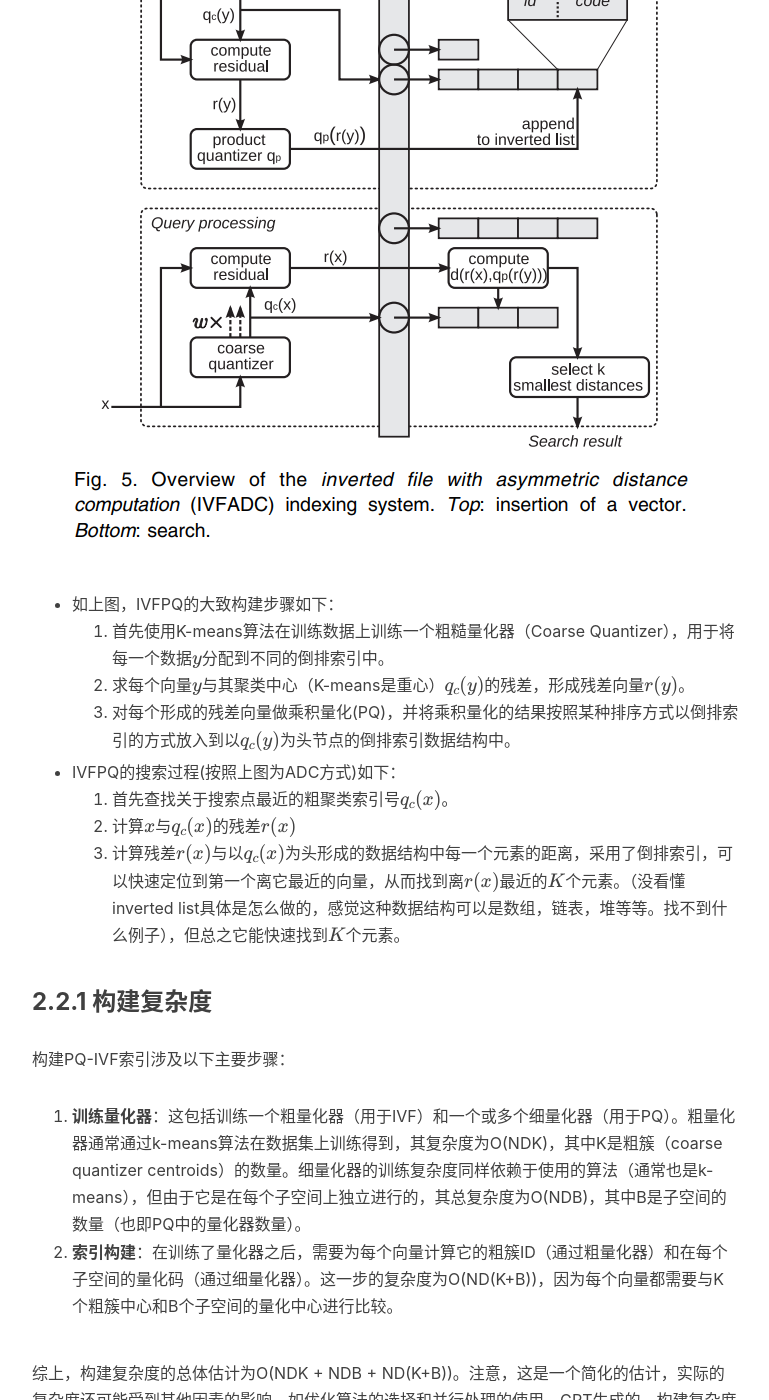
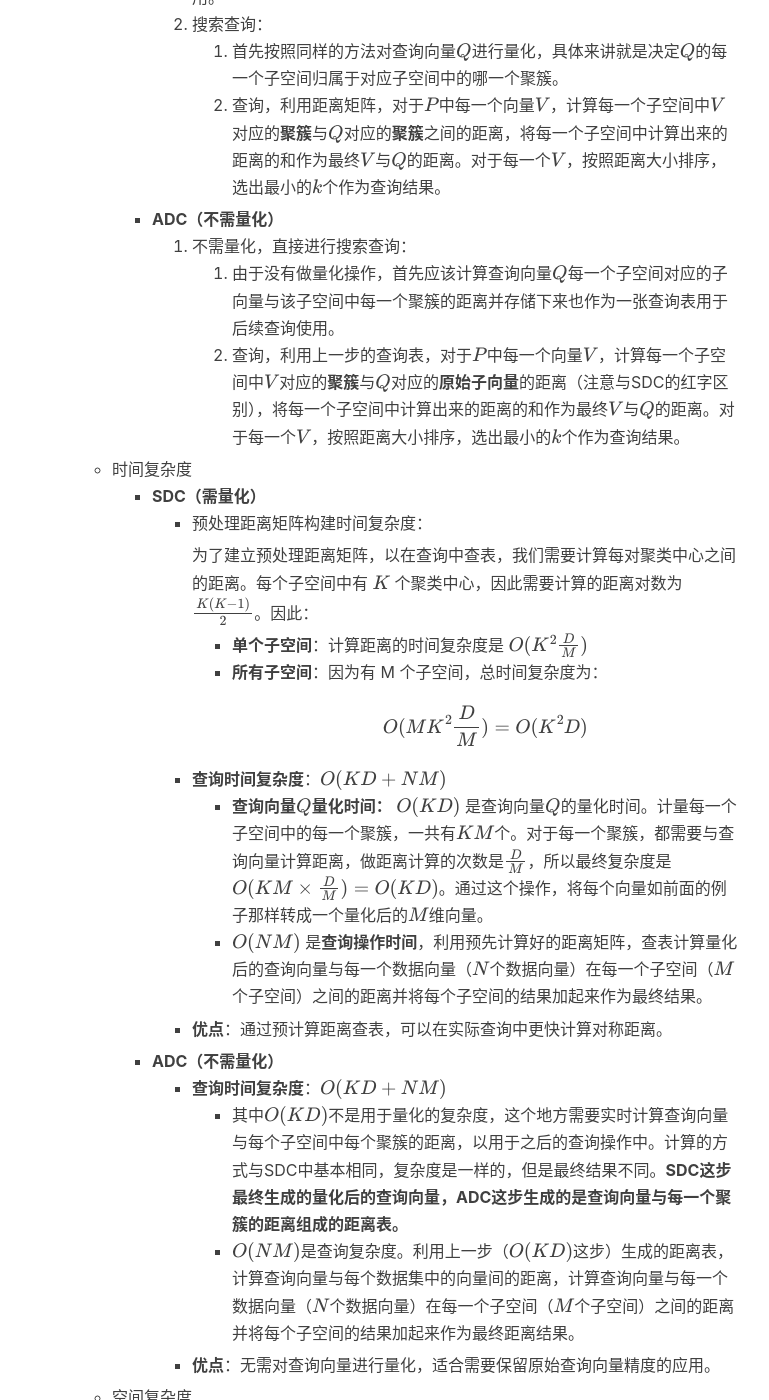
Before and after one commit to xwt1/xwt1.github.io, a Jekyll site: the page built from _posts/2024-01-29-PQ(Product Quantization).md, in a window 1280 px wide and 1400 px high, scrolled down 4892 px. Shown: the whole window, without its empty margins (233-1002 px from the left). Built offline with Jekyll 4.4.1, drawn with Linux system fonts in a browser that asks for light colours; nearby versions of some CDN libraries; our own code applies the rules of GitHub Pages for plain Markdown files; formulas are drawn with MathJax 3; comment, search, counter and statistics services are not loaded; some of the changed text lies outside the part shown.

Commit message:
modify: PQ

```diff
--- a/_posts/2024-01-29-PQ(Product Quantization).md
+++ b/_posts/2024-01-29-PQ(Product Quantization).md
@@ -10,7 +10,7 @@
 
 加一部分名词解释：
 
-- codebooks : 指的是子空间的数量，每个codebook都代表一个子空间中聚类中心点的集合
+- codebook : 原始向量空间被划分为多个低维子空间。这是通过将向量的维度分成几部分，每部分作为一个独立的子空间，每个子空间都有一个对应的 codebook。codebook 是一种查找表，存储了该子空间内的向量的聚类中心（即质心）。
 - codewords：指的是某个codebook中的某个聚类中心点。
 - 比如我下面举的例子中，一共有两个codebooks（4维分成了两个向量子空间，相当于两个codebooks），每个codebooks都是有两个元素0和1，每个元素代表一个聚类中心codeword。
 
@@ -29,7 +29,7 @@
     | 向量7 | 6 | 2 | 1 | 0 |
     | 向量8 | 8 | 2 | 1 | 1 |
 
-    设采用K-means，并且$K=2$，并且将原四维空间划分为两个子空间，也就是说每个子空间大小为$D/M = 4/2 =2$，这里借用一下上面博客中喜欢用的字母。所以最终会被切割成2个二维空间，切割出来的两个子空间中的子向量会是这个样子：
+    设采用K-means，并且$K=2$，$M$代表子空间的数量,并且将原四维空间划分为两个子空间，也就是说每个子空间大小为$D/M = 4/2 =2$，这里借用一下上面博客中喜欢用的字母。所以最终会被切割成2个二维空间，切割出来的两个子空间中的子向量会是这个样子：
 
     | 子空间1： |  |  |
     | --- | --- | --- |
@@ -133,38 +133,86 @@
 
         而SDC由于对query和数据集都做了量化，故会同时带来数据集和query的误差，相对ADC来说会多了query量化带来的误差，故精度会低。
 
-        但是计算速度SDC可以提前打表速度会快于ADC
+        但是计算速度SDC可以提前打表速度会快于ADC（虽然最终搜索复杂度是一样的？）
 
+3. 总结：
+    - 约定：假设向量数据集是$P$，数据集大小是$N$，向量的维度是$D$，将向量的维度划分为$M$个子空间（codebook），每个子空间的维度大小是$D'=\frac{D}{M}$，每个子空间中使用$K-Means$聚类出$K$个聚簇。查询向量设为$Q$。假设最终要找$k$个最近邻。
+    - 具体实施步骤：
+        - 统一前置步骤：
+            1. 首先将向量数据集$P$中的所有向量乘积量化（对每一个子空间做聚类），形成$N$个$D'$维度的向量组成的数据集。
+        - **SDC（需量化）**
+            1. 构建预处理距离矩阵：通过一个构建一个大小为$O(MK^2)$的距离矩阵，预先算出$P$每一个子空间中，两两聚簇之间的距离，从而在接下来的查询操作中使用。
+            2. 搜索查询：
+                1. 首先按照同样的方法对查询向量$Q$进行量化，具体来讲就是决定$Q$的每一个子空间归属于对应子空间中的哪一个聚簇。
+                2. 查询，利用距离矩阵，对于$P$中每一个向量$V$，计算每一个子空间中$V$对应的**聚簇**与$Q$对应的**聚簇**之间的距离，将每一个子空间中计算出来的距离的和作为最终$V$与$Q$的距离。对于每一个$V$，按照距离大小排序，选出最小的$k$个作为查询结果。
+        - **ADC（不需量化）**
+            1. 不需量化，直接进行搜索查询：
+                1. 由于没有做量化操作，首先应该计算查询向量$Q$每一个子空间对应的子向量与该子空间中每一个聚簇的距离并存储下来也作为一张查询表用于后续查询使用。
+                2. 查询，利用上一步的查询表，对于$P$中每一个向量$V$，计算每一个子空间中$V$对应的**聚簇**与$Q$对应的**原始子向量**的距离（注意与SDC的红字区别），将每一个子空间中计算出来的距离的和作为最终$V$与$Q$的距离。对于每一个$V$，按照距离大小排序，选出最小的$k$个作为查询结果。
+    - 时间复杂度
+        - **SDC（需量化）**
+            - 预处理距离矩阵构建时间复杂度：
 
-## 2.2 PQ+IVF:
+                为了建立预处理距离矩阵，以在查询中查表，我们需要计算每对聚类中心之间的距离。每个子空间中有 $K$ 个聚类中心，因此需要计算的距离对数为 $\frac{K(K-1)}{2}$。因此：
 
-ADC和SDC其实最终的复杂度是$O(NM)$，其中$N$是query的数量，$M$是子空间的数量，比起暴力对比$O(ND)$（其中$D$是原先的维度）来说要快一点，但是还是不实际而且效果也不好，故需要一种好的办法来做搜索，于是IVF这种倒排索引的方式就被引入了。
+                - **单个子空间**：计算距离的时间复杂度是 $O(K^2\frac{D}{M})$
+                - **所有子空间**：因为有 M 个子空间，总时间复杂度为：
 
-![Untitled](https://raw.githubusercontent.com/xwt1/xwt1.github.io/main/_misc/picture/2024-07-13-PQ(Product_Quantization)/PQ%2BIVF.png)
+                    $$
+                    O(MK^2\frac{D}{M}) = O(K^2D)
+                    $$
 
-- 如上图，IVFPQ的大致构建步骤如下：
-    1. 首先使用K-means算法在训练数据上训练一个粗糙量化器（Coarse Quantizer），用于将每一个数据$y$分配到不同的倒排索引中。
-    2. 求每个向量$y$与其聚类中心（K-means是重心）$q_{c}(y)$的残差，形成残差向量$r(y)$。
-    3. 对每个形成的残差向量做乘积量化(PQ)，并将乘积量化的结果按照某种排序方式以倒排索引的方式放入到以$q_{c}(y)$为头节点的倒排索引数据结构中。
-- IVFPQ的搜索过程(按照上图为ADC方式)如下：
-    1. 首先查找关于搜索点最近的粗聚类索引号$q_{c}(x)$。
-    2. 计算$x$与$q_c(x)$的残差$r(x)$
-    3. 计算残差$r(x)$与以$q_{c}(x)$为头形成的数据结构中每一个元素的距离，采用了倒排索引，可以快速定位到第一个离它最近的向量，从而找到离$r(x)$最近的$K$个元素。（没看懂inverted list具体是怎么做的，感觉这种数据结构可以是数组，链表，堆等等。找不到什么例子），但总之它能快速找到$K$个元素。
+            - **查询时间复杂度**：$O(KD+NM)$
+                - **查询向量$Q$量化时间：** $O(KD)$ 是查询向量$Q$的量化时间。计量每一个子空间中的每一个聚簇，一共有$KM$个。对于每一个聚簇，都需要与查询向量计算距离，做距离计算的次数是$\frac{D}{M}$，所以最终复杂度是$O(KM\times \frac{D}{M})=O(KD)$。通过这个操作，将每个向量如前面的例子那样转成一个量化后的$M$维向量。
+                - $O(NM)$ 是**查询操作时间**，利用预先计算好的距离矩阵，查表计算量化后的查询向量与每一个数据向量（$N$个数据向量）在每一个子空间（$M$个子空间）之间的距离并将每个子空间的结果加起来作为最终结果。
+            - **优点**：通过预计算距离查表，可以在实际查询中更快计算对称距离。
+        - **ADC（不需量化）**
+            - **查询时间复杂度**：$O(KD+NM)$
+                - 其中$O(KD)$不是用于量化的复杂度，这个地方需要实时计算查询向量与每个子空间中每个聚簇的距离，以用于之后的查询操作中。计算的方式与SDC中基本相同，复杂度是一样的，但是最终结果不同。**SDC这步最终生成的量化后的查询向量，ADC这步生成的是查询向量与每一个聚簇的距离组成的距离表。**
+                - $O(NM)$是查询复杂度。利用上一步（$O(KD)$这步）生成的距离表，计算查询向量与每个数据集中的向量间的距离，计算查询向量与每一个数据向量（$N$个数据向量）在每一个子空间（$M$个子空间）之间的距离并将每个子空间的结果加起来作为最终距离结果。
+            - **优点**：无需对查询向量进行量化，适合需要保留原始查询向量精度的应用。
+    - 空间复杂度
+        - **ADC**
+            - **存储需求**：临时计算距离表所需的空间为 $O(MK)$，但可视为常数忽略。
+        - **SDC**
+            - **存储需求**：需要存储每个子空间中聚类中心间的预计算距离，空间复杂度为 $O(MK^2)$。
+    - 查询精度与速度
+        - **ADC**
+            - **精度**：**更高的查询精度，因为查询向量不受量化误差的影响。**
+            - **速度**：查询速度略低于SDC，因为需要实时计算距离。(这个地方不知道怎么理解，感觉复杂度是一样的)。
+        - **SDC**
+            - **精度**：**查询精度受限于量化误差。**
+            - **速度**：查询速度较快，由于距离查表的存在，实时计算负担减轻。
 
-### 2.2.1 **构建复杂度**
+    ## 2.2 PQ+IVF:
 
-构建PQ-IVF索引涉及以下主要步骤：
+    ADC和SDC其实最终的复杂度是$O(NM)$，其中$N$是query的数量，$M$是子空间的数量，比起暴力对比$O(ND)$（其中$D$是原先的维度）来说要快一点，但是还是不实际而且效果也不好，故需要一种好的办法来做搜索，于是IVF这种倒排索引的方式就被引入了。
 
-1. **训练量化器**：这包括训练一个粗量化器（用于IVF）和一个或多个细量化器（用于PQ）。粗量化器通常通过k-means算法在数据集上训练得到，其复杂度为O(NDK)，其中K是粗簇（coarse quantizer centroids）的数量。细量化器的训练复杂度同样依赖于使用的算法（通常也是k-means），但由于它是在每个子空间上独立进行的，其总复杂度为O(NDB)，其中B是子空间的数量（也即PQ中的量化器数量）。
-2. **索引构建**：在训练了量化器之后，需要为每个向量计算它的粗簇ID（通过粗量化器）和在每个子空间的量化码（通过细量化器）。这一步的复杂度为O(ND(K+B))，因为每个向量都需要与K个粗簇中心和B个子空间的量化中心进行比较。
+    ![Untitled](https://raw.githubusercontent.com/xwt1/xwt1.github.io/main/_misc/picture/2024-07-13-PQ(Product_Quantization)/PQ%2BIVF.png)
 
-综上，构建复杂度的总体估计为O(NDK + NDB + ND(K+B))。注意，这是一个简化的估计，实际的复杂度还可能受到其他因素的影响，如优化算法的选择和并行处理的使用。GPT生成的，构建复杂度与采用的聚类办法的复杂度相同。
+    - 如上图，IVFPQ的大致构建步骤如下：
+        1. 首先使用K-means算法在训练数据上训练一个粗糙量化器（Coarse Quantizer），用于将每一个数据$y$分配到不同的倒排索引中。
+        2. 求每个向量$y$与其聚类中心（K-means是重心）$q_{c}(y)$的残差，形成残差向量$r(y)$。
+        3. 对每个形成的残差向量做乘积量化(PQ)，并将乘积量化的结果按照某种排序方式以倒排索引的方式放入到以$q_{c}(y)$为头节点的倒排索引数据结构中。
+    - IVFPQ的搜索过程(按照上图为ADC方式)如下：
+        1. 首先查找关于搜索点最近的粗聚类索引号$q_{c}(x)$。
+        2. 计算$x$与$q_c(x)$的残差$r(x)$
+        3. 计算残差$r(x)$与以$q_{c}(x)$为头形成的数据结构中每一个元素的距离，采用了倒排索引，可以快速定位到第一个离它最近的向量，从而找到离$r(x)$最近的$K$个元素。（没看懂inverted list具体是怎么做的，感觉这种数据结构可以是数组，链表，堆等等。找不到什么例子），但总之它能快速找到$K$个元素。
 
-### 2.2.2 **搜索复杂度**
+    ### **构建复杂度**
 
-搜索时，分析最暴力的情况下的复杂度：
+    构建PQ-IVF索引涉及以下主要步骤：
 
-1. 找倒排索引的头，假设有$K$个粗粒度聚类，原向量维度为$D$，则这部分复杂度为$O(KD)$
-2. 重排：直接计算query与上一步找到的倒排索引中每一个元素的距离，假设每一个向量在每一个粗粒度簇中平均分配，那么每一个簇中有$\frac{N}{K}$个量化过的向量，计算一次距离为$D$（ADC计算距离必然为$D$），故这部分的时间复杂度为$O(\frac{N}{K}D)$，这时如果想求前$T$个最大的，就需要对这些距离直接进行排序（或者写个小根堆），复杂度为$O(\frac{N}{K}log(\frac{N}{K}))$，故最暴力的重排的复杂度为$O(\frac{N}{K}D + \frac{N}{K}log(\frac{N}{K}))$。
+    1. **训练量化器**：这包括训练一个粗量化器（用于IVF）和一个或多个细量化器（用于PQ）。粗量化器通常通过k-means算法在数据集上训练得到，其复杂度为O(NDK)，其中K是粗簇（coarse quantizer centroids）的数量。细量化器的训练复杂度同样依赖于使用的算法（通常也是k-means），但由于它是在每个子空间上独立进行的，其总复杂度为O(NDB)，其中B是子空间的数量（也即PQ中的量化器数量）。
+    2. **索引构建**：在训练了量化器之后，需要为每个向量计算它的粗簇ID（通过粗量化器）和在每个子空间的量化码（通过细量化器）。这一步的复杂度为O(ND(K+B))，因为每个向量都需要与K个粗簇中心和B个子空间的量化中心进行比较。
 
-故搜索的总复杂度为$O(KD+\frac{N}{K}D + \frac{N}{K}log(\frac{N}{K}))$。
+    综上，构建复杂度的总体估计为O(NDK + NDB + ND(K+B))。注意，这是一个简化的估计，实际的复杂度还可能受到其他因素的影响，如优化算法的选择和并行处理的使用。GPT生成的，构建复杂度与采用的聚类办法的复杂度相同。
+
+    ### **搜索复杂度**
+
+    搜索时，分析最暴力的情况下的复杂度：
+
+    1. 找倒排索引的头，假设有$K$个粗粒度聚类，原向量维度为$D$，则这部分复杂度为$O(KD)$
+    2. 重排：直接计算query与上一步找到的倒排索引中每一个元素的距离，假设每一个向量在每一个粗粒度簇中平均分配，那么每一个簇中有$\frac{N}{K}$个量化过的向量，计算一次距离为$D$（ADC计算距离必然为$D$），故这部分的时间复杂度为$O(\frac{N}{K}D)$，这时如果想求前$T$个最大的，就需要对这些距离直接进行排序（或者写个小根堆），复杂度为$O(\frac{N}{K}log(\frac{N}{K}))$，故最暴力的重排的复杂度为$O(\frac{N}{K}D + \frac{N}{K}log(\frac{N}{K}))$。
+
+    故搜索的总复杂度为$O(KD+\frac{N}{K}D + \frac{N}{K}log(\frac{N}{K}))$。
```
